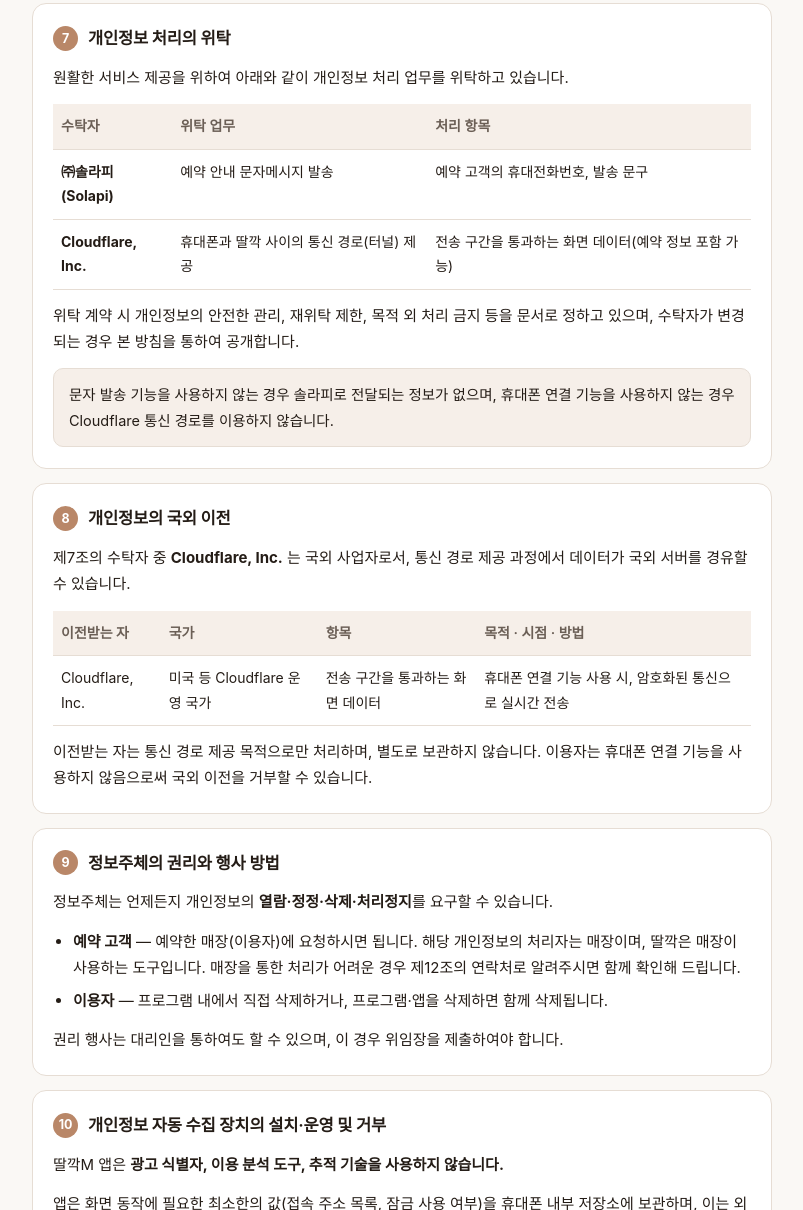
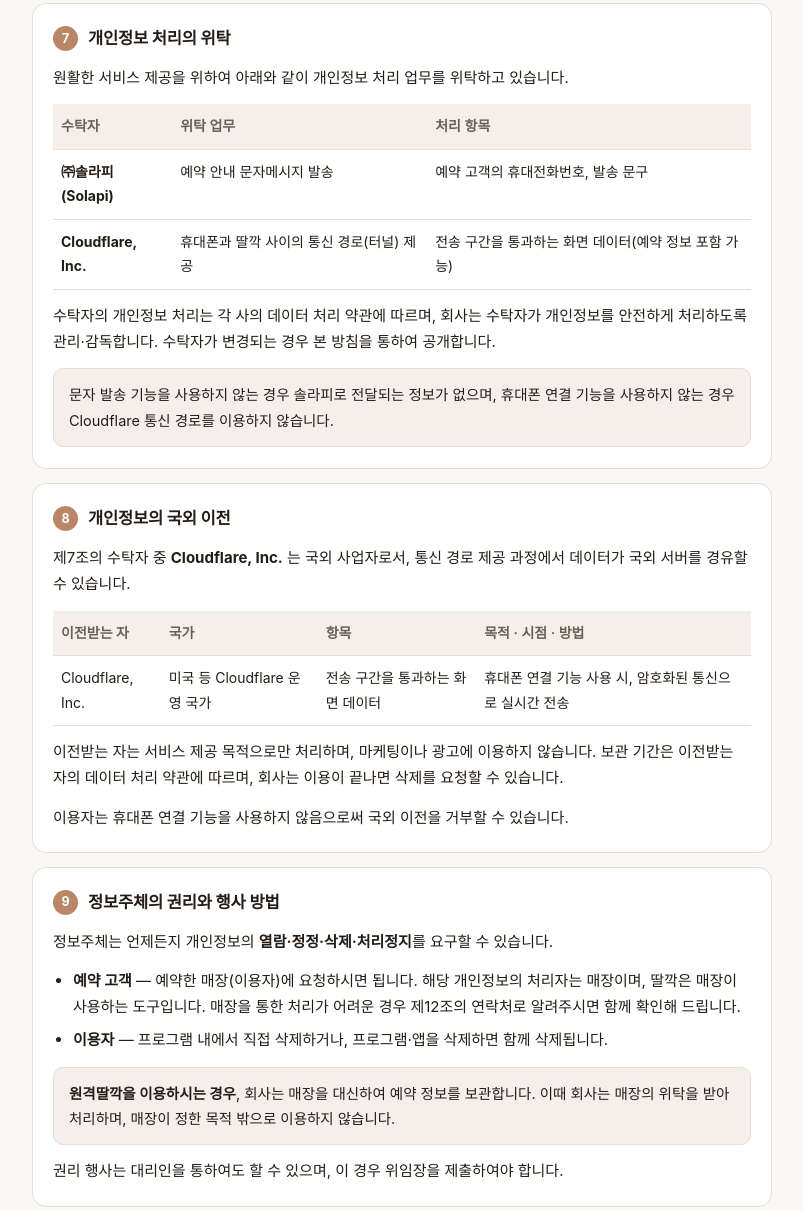
Before and after one commit to A1STUDIO0323/a1-runner-releases, a plain HTML site: page public/privacy.html in a window 1280 px wide. Shown: the part 2287-3497 px from the top of the page, without its empty margins (238-1041 px from the left). Drawn offline with Linux system fonts and the light colour scheme.

Commit message:
docs(방침): 사업부 판정 반영 4건 — 근거는 Cloudflare DPA 원문
A1PROGRAM 사업부 판정(2026-08-29). 개발부가 「약관 원문을 확인 못 했다」고 밝힌 자리를
사업부가 실제로 확인해 잡아냈다.

🔴 제8조 — 「별도로 보관하지 않습니다」는 사실이 아니다.
   Cloudflare DPA 원문: 계약 종료 시까지 보관 · 삭제는 고객 요청 시 · "including copies thereof".
   → DPA 원문에 실제로 있는 말로만 다시 썼다(목적 제한 · 마케팅 금지 · 삭제 요청).
   ⚠️ 그대로 게시했으면 허위 고지였다.

🔴 제2조 — 「개인정보가 아니며」는 단정이고 우리가 할 판단이 아니다.
   → 「회사는 이 값을 수집하지 않습니다」로. 단정을 증명 가능한 사실로 바꿨다.

🔴 제9조 — 원격딸깍은 우리 서버에 저장한다. 저장하는 순간 「도구」가 아니라 「수탁자」다.
   → 위탁 관계를 명시하는 문단 추가.

🔴 제7조 — 「문서로 정하고 있으며」는 개발부가 확인 못 한 사실이다(사업부 지적).
   → 「각 사의 데이터 처리 약관에 따르며 관리·감독합니다」로. 별도 계약을 맺은 것이 확인되면 되돌린다.

Co-Authored-By: Claude Opus 5 <noreply@anthropic.com>

```diff
--- a/public/privacy.html
+++ b/public/privacy.html
@@ -101,7 +101,7 @@
         <tr>
           <td><strong>딸깍M 앱</strong></td>
           <td>딸깍 접속 주소 목록, 화면 잠금 사용 여부</td>
-          <td><strong>개인정보가 아니며, 휴대폰 내부에만 저장됩니다.</strong> 회사로 전송되지 않습니다</td>
+          <td><strong>휴대폰 내부에만 저장되며, 회사로 전송되지 않습니다.</strong> 회사는 이 값을 수집하지 않습니다</td>
         </tr>
         <tr>
           <td><strong>딸깍 프로그램</strong></td>
@@ -186,8 +186,8 @@
       </tbody>
     </table>
   </div>
-  <p>위탁 계약 시 개인정보의 안전한 관리, 재위탁 제한, 목적 외 처리 금지 등을 문서로 정하고 있으며,
-     수탁자가 변경되는 경우 본 방침을 통하여 공개합니다.</p>
+  <p>수탁자의 개인정보 처리는 각 사의 데이터 처리 약관에 따르며, 회사는 수탁자가 개인정보를
+     안전하게 처리하도록 관리·감독합니다. 수탁자가 변경되는 경우 본 방침을 통하여 공개합니다.</p>
   <div class="note">
     문자 발송 기능을 사용하지 않는 경우 솔라피로 전달되는 정보가 없으며,
     휴대폰 연결 기능을 사용하지 않는 경우 Cloudflare 통신 경로를 이용하지 않습니다.
@@ -211,8 +211,9 @@
       </tbody>
     </table>
   </div>
-  <p>이전받는 자는 통신 경로 제공 목적으로만 처리하며, 별도로 보관하지 않습니다.
-     이용자는 휴대폰 연결 기능을 사용하지 않음으로써 국외 이전을 거부할 수 있습니다.</p>
+  <p>이전받는 자는 서비스 제공 목적으로만 처리하며, 마케팅이나 광고에 이용하지 않습니다.
+     보관 기간은 이전받는 자의 데이터 처리 약관에 따르며, 회사는 이용이 끝나면 삭제를 요청할 수 있습니다.</p>
+  <p>이용자는 휴대폰 연결 기능을 사용하지 않음으로써 국외 이전을 거부할 수 있습니다.</p>
 </section>
 
 <section id="a9">
@@ -224,6 +225,10 @@
         매장을 통한 처리가 어려운 경우 제12조의 연락처로 알려주시면 함께 확인해 드립니다.</li>
     <li><strong>이용자</strong> — 프로그램 내에서 직접 삭제하거나, 프로그램·앱을 삭제하면 함께 삭제됩니다.</li>
   </ul>
+  <div class="note">
+    <strong>원격딸깍을 이용하시는 경우</strong>, 회사는 매장을 대신하여 예약 정보를 보관합니다.
+    이때 회사는 매장의 위탁을 받아 처리하며, 매장이 정한 목적 밖으로 이용하지 않습니다.
+  </div>
   <p>권리 행사는 대리인을 통하여도 할 수 있으며, 이 경우 위임장을 제출하여야 합니다.</p>
 </section>
 
```
